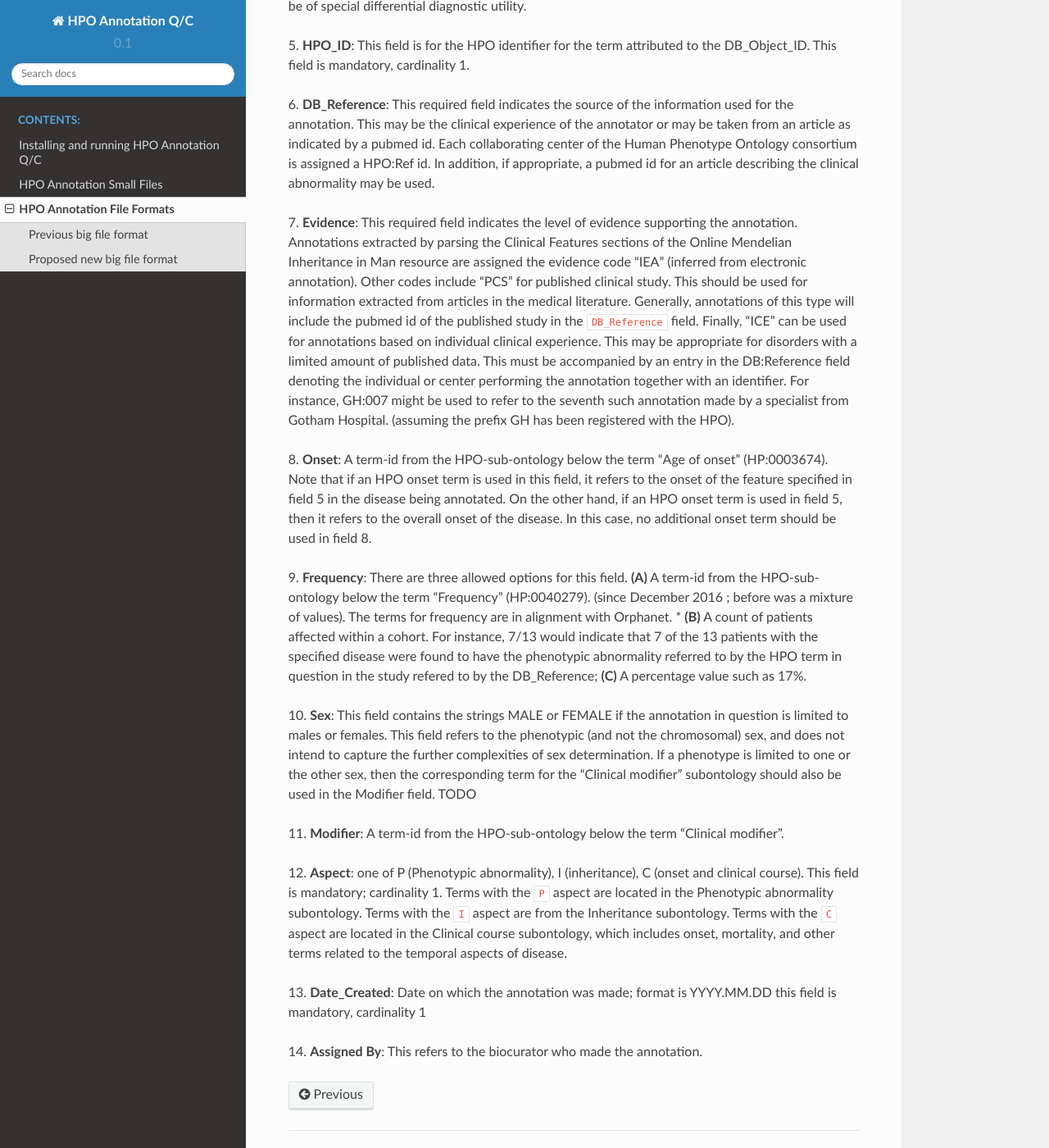
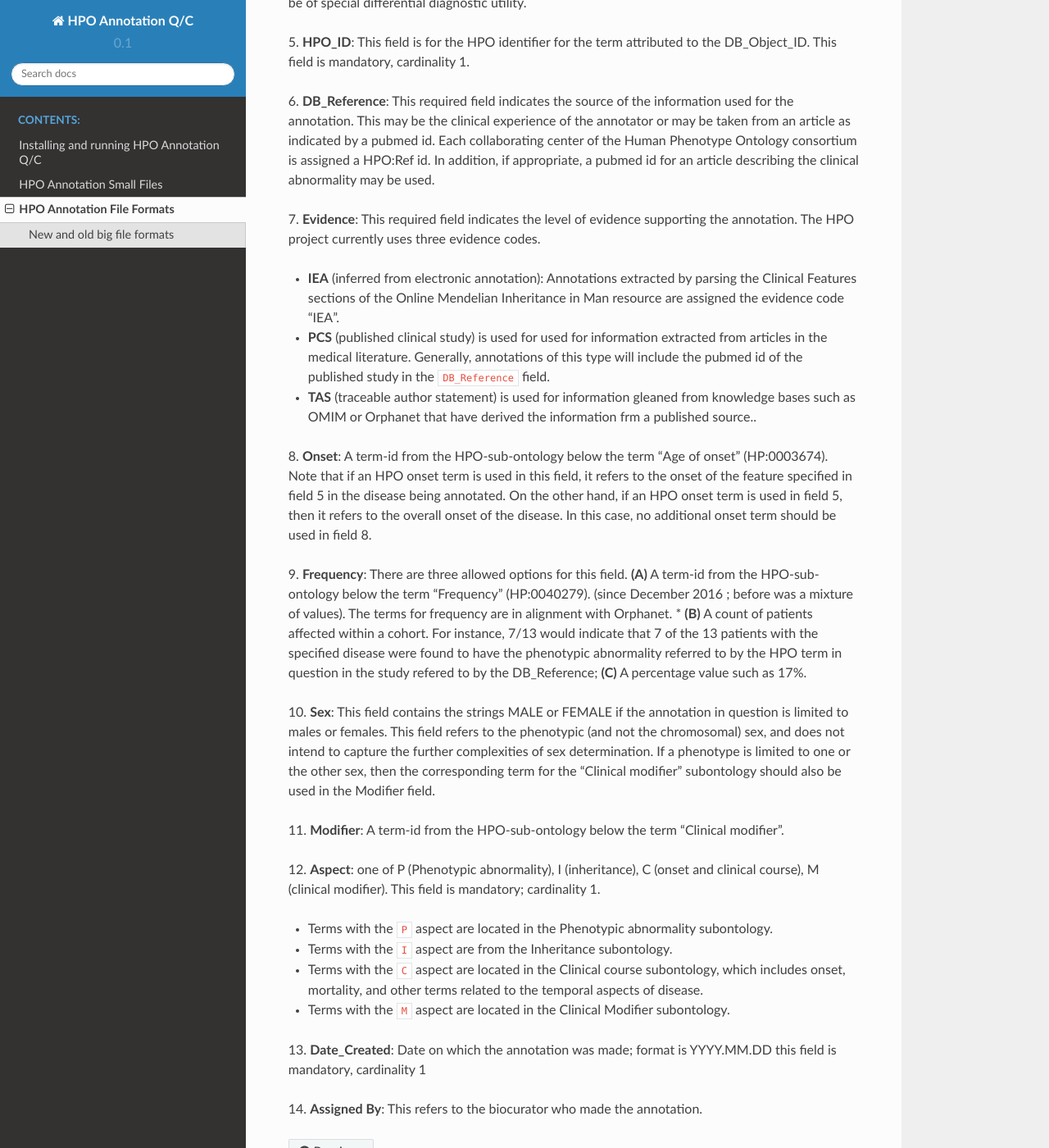
Before and after one commit to monarch-initiative/hpoannotqc, a Sphinx documentation site: the page built from docs/annotationFormat.rst, in a window 1280 px wide and 1400 px high, scrolled down 1396 px. Shown: the whole window at 82% size. Built offline with Sphinx 7.4.7 and the Read the Docs theme 2.0.0, drawn with Linux system fonts in a browser that asks for light colours; some of the changed text lies outside the part shown.

```diff
--- a/docs/annotationFormat.rst
+++ b/docs/annotationFormat.rst
@@ -3,19 +3,18 @@
 
 
 The HPO annotations files are created by editing one file per disease entries (which we will call "small" files here for brevity).
-These files are merged into a single file that has been called phenotype_annotation.tab.
+These files are merged into a single file that has been called ``phenotype_annotation.tab``.
 
 
-Previous big file format
-~~~~~~~~~~~~~~~~~~~~~~~~
-THe HPO project has used the file format described `Here <http://human-phenotype-ontology.github.io/documentation.html#annot>_`
-for annotation data. Owing to the development of the project, it was decided to update the format. We will be transitioning
-to the new format in 2018.
+New and old big file formats
+~~~~~~~~~~~~~~~~~~~~~~~~~~~~
+THe HPO project has used the file format described `here <http://human-phenotype-ontology.github.io/documentation.html#annot>`_
+for annotation data. The original format is showing its age, and so we will be transitioning
+to the new format in 2018. The new file will be called ``phenotype.hpoa``. During a transition time
+whose duration will be determined by the needs of our users, we will continue to offer the
+``phenotype_annotation.tab`` file.
 
-
-
-Proposed new big file format
-~~~~~~~~~~~~~~~~~~~~~~~~~~~~
+The following table explains the format of the ``phenotype.hpoa`` file.
 
 
 +----+-------------------+---------+--------------------------------+
@@ -71,15 +70,12 @@
 6. **DB_Reference**: This required field indicates the source of the information used for the annotation.
 This may be the clinical experience of the annotator or may be taken from an article as indicated by a pubmed id. Each collaborating center of the Human Phenotype Ontology consortium is assigned a HPO:Ref id. In addition, if appropriate, a pubmed id for an article describing the clinical abnormality may be used.
 
-7. **Evidence**: This required field indicates the level of evidence supporting the annotation.
-Annotations  extracted by parsing the Clinical Features sections of the Online Mendelian Inheritance in Man resource
-are assigned the evidence code “IEA” (inferred from electronic annotation). Other codes include “PCS” for published clinical study.
-This should be used for information extracted from articles in the medical literature. Generally, annotations of this type will
-include the pubmed id of the published study in the ``DB_Reference`` field. Finally, “ICE” can be used for annotations based on
-individual clinical experience. This may be appropriate for disorders with a limited amount of published data.
-This must be accompanied by an entry in the DB:Reference field denoting the individual or center performing the annotation
-together with an identifier. For instance, GH:007 might be used to refer to the seventh such annotation made by a specialist
-from Gotham Hospital. (assuming the prefix GH has been registered with the HPO).
+7. **Evidence**: This required field indicates the level of evidence supporting the annotation. The HPO project currently
+uses three evidence codes.
+
+* **IEA** (inferred from electronic annotation): Annotations  extracted by parsing the Clinical Features sections of the Online Mendelian Inheritance in Man resource are assigned the evidence code “IEA”.
+* **PCS** (published clinical study) is used for used for information extracted from articles in the medical literature. Generally, annotations of this type will include the pubmed id of the published study in the ``DB_Reference`` field.
+* **TAS** (traceable author statement) is used for information gleaned from knowledge bases such as OMIM or Orphanet that have derived the information frm a published source..
 
 8. **Onset**: A term-id from the HPO-sub-ontology below the term
 “Age of onset” (HP:0003674). Note that if an HPO onset term is used in this field, it refers to the onset of the
@@ -97,17 +93,19 @@
 10. **Sex**: This field contains the strings MALE or FEMALE if the annotation in question is limited to
 males or females. This field refers to the phenotypic (and not the chromosomal) sex, and does not intend to capture
 the further complexities of sex determination. If a phenotype is limited to one or the other sex, then the corresponding
-term for the "Clinical modifier" subontology should also be used in the Modifier field. TODO
+term for the "Clinical modifier" subontology should also be used in the Modifier field.
 
 11. **Modifier**: A term-id from the HPO-sub-ontology below the
 term "Clinical modifier".
 
 
-12. **Aspect**: one of P (Phenotypic abnormality), I (inheritance), C (onset and clinical course).
-This field is mandatory; cardinality 1. Terms with the ``P`` aspect are located in the Phenotypic abnormality
-subontology. Terms with the ``I`` aspect are from the Inheritance subontology. Terms with the ``C`` aspect
-are located in the Clinical course subontology, which includes onset, mortality, and other terms related to the
-temporal aspects of disease.
+12. **Aspect**: one of P (Phenotypic abnormality), I (inheritance), C (onset and clinical course), M (clinical modifier).
+This field is mandatory; cardinality 1.
+
+* Terms with the ``P`` aspect are located in the Phenotypic abnormality subontology.
+* Terms with the ``I`` aspect are from the Inheritance subontology.
+* Terms with the ``C`` aspect are located in the Clinical course subontology, which includes onset, mortality, and other terms related to the temporal aspects of disease.
+* Terms with the ``M`` aspect are located in the Clinical Modifier subontology.
 
 
 13. **Date_Created**: Date on which the annotation was made; format is YYYY.MM.DD this field is mandatory,
--- a/pom.xml
+++ b/pom.xml
@@ -4,7 +4,7 @@
 
     <groupId>monarchinitiative</groupId>
     <artifactId>HpoAnnotQC</artifactId>
-    <version>0.1.23</version>
+    <version>0.2.1</version>
     <name>hpoannotqc</name>
     <packaging>jar</packaging>
 
```
Also changed, not shown: other parts of docs/annotationFormat.rst (+1 -1 lines), CHANGELOG.rst (added, +12 -0 lines), 6 other files.
